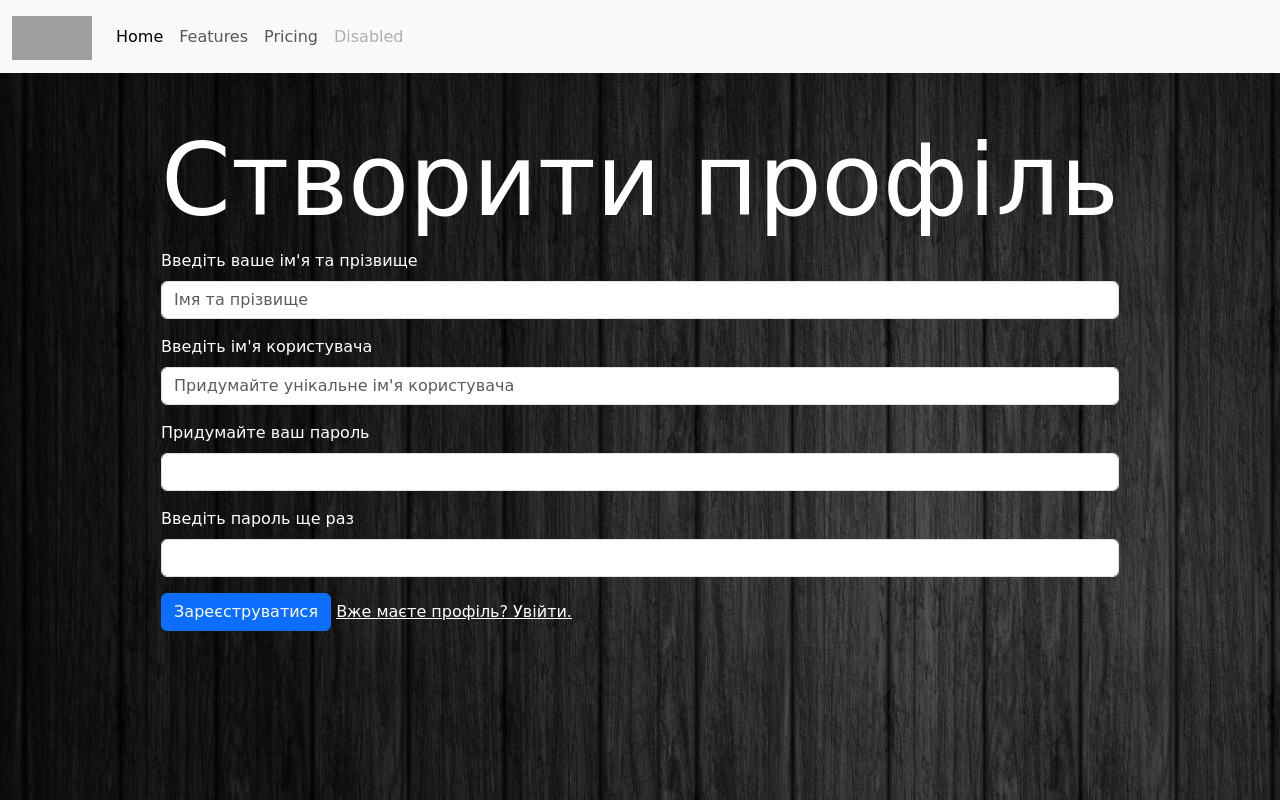
After one commit to Br0fer/flask, a Flask app: page /signup in a window 1280 px wide. The commit adds this page. Run offline with Flask 3, Linux system fonts and the light colour scheme; grey boxes are pictures that could not be loaded.

Commit message:
URAAAAAAAAA

```diff
--- a/app.py
+++ b/app.py
@@ -1,5 +1,6 @@
+from flask_sqlalchemy import SQLAlchemy
+
 from flask import Flask, render_template
-from flask_sqlalchemy import SQLAlchemy
 
 db = SQLAlchemy()
 app = Flask(__name__)  # Створюємо вебдодаток Flask
@@ -7,30 +8,42 @@ app.config["SQLALCHEMY_DATABASE_URI"] = "sqlite:///recepies.db"
 app.config["SQLALCHEMY_TRACK_MODIFICATIONS"] = False
 db.init_app(app)
 
-
 class User(db.Model):
 	id = db.Column(db.Integer, primary_key=True)
 	username = db.Column(db.String(50), unique = True, nullable = False)
 	password = db.Column(db.String, nullable = False)
 	name = db.Column(db.String(200))
-	logiks = db.Column(db.Integer, default = 0)
 
-	projects = db.relationship('Project', backref = 'author')
+	recepies = db.relationship('Recepies', backref = 'author')
 
+	def __repr__(self):
+		return f"User: {self.username}"
 
-class Project(db.Model):
+class Recepies(db.Model):
 	id=db.Column(db.Integer, primary_key = True)
 	title = db.Column(db.String, nullable = False)
-	description = db.Column(db.Text)
+	ingredients = db.Column(db.Text)
+	actions = db.Column(db.Text)
 	link = db.Column(db.Text)
 
 	user_id = db.Column(db.Integer, db.ForeignKey('user.id'))
 
+	def __repr__(self):
+		return f"Recepie: {self.title}"
 
 @app.route("/")  # Вказуємо url-адресу для виклику функції
 def index():
-	return render_template("my_page.html")  # Результат, що повертається у браузер
+	recepies = Recepies.query.all()
+	print(recepies)
+	return render_template("my_page.html", recepies=recepies)  # Результат, що повертається у браузер
 
+@app.route("/signup", methods = ["POST", "GET"])
+def signup():
+	return render_template("signup.html")
+
+@app.route("/signin", methods = ["POST", "GET"])
+def signin():
+	return render_template("login.html")
 
 if __name__ == "__main__":
 	app.config['TEMPLATES_AUTO_RELOAD'] = True
--- a/static/mypage.css
+++ b/static/mypage.css
@@ -32,3 +32,7 @@ h1{
 	font-family: 'Edu NSW ACT Foundation', cursive;
 	font-size: 100px;
 }
+
+form{
+	color: white;
+}
--- /dev/null
+++ b/templates/signup.html
@@ -0,0 +1,86 @@
+<!doctype html>
+<html lang="uk">
+
+<head>
+    <!-- Голова: опис сторінки та підключення стилів -->
+    <meta charset="utf-8">
+    <meta name="viewport" content="width=device-width, initial-scale=1">
+    <title>Назва сторінки</title>
+    <!-- Підключення CSS -->
+    <link rel="preconnect" href="https://fonts.googleapis.com">
+    <link rel="preconnect" href="https://fonts.gstatic.com" crossorigin>
+    <link
+        href="https://fonts.googleapis.com/css2?family=Roboto+Mono:ital,wght@0,100;0,600;0,700;1,500;1,600;1,700&display=swap"
+        rel="stylesheet">
+    <link href="https://cdn.jsdelivr.net/npm/bootstrap@5.3.0-alpha1/dist/css/bootstrap.min.css" rel="stylesheet"
+        integrity="sha384-GLhlTQ8iRABdZLl6O3oVMWSktQOp6b7In1Zl3/Jr59b6EGGoI1aFkw7cmDA6j6gD" crossorigin="anonymous">
+
+        <link rel="stylesheet" href="{{ url_for('static', filename='mypage.css')}}">
+</head>
+
+<body>
+    <!-- Тіло: увесь вміст сторінки -->
+    <header>
+        <!-- Шапка сайту: назва, логотип, навігація -->
+        <nav class="navbar navbar-expand-lg bg-light">
+            <div class="container-fluid">
+                <a class="navbar-brand" href="#"><img
+                        src="https://static.tildacdn.com/tild3537-6232-4732-a664-363662623537/Subtract.svg" alt="Logo"
+                        width="80" height="44" class="d-inline-block align-text-top"></a>
+                <button class="navbar-toggler" type="button" data-bs-toggle="collapse" data-bs-target="#navbarNav"
+                    aria-controls="navbarNav" aria-expanded="false" aria-label="Toggle navigation">
+                    <span class="navbar-toggler-icon"></span>
+                </button>
+                <div class="collapse navbar-collapse" id="navbarNav">
+                    <ul class="navbar-nav">
+                        <li class="nav-item">
+                            <a class="nav-link active" aria-current="page" href="#">Home</a>
+                        </li>
+                        <li class="nav-item">
+                            <a class="nav-link" href="#">Features</a>
+                        </li>
+                        <li class="nav-item">
+                            <a class="nav-link" href="#">Pricing</a>
+                        </li>
+                        <li class="nav-item">
+                            <a class="nav-link disabled">Disabled</a>
+                        </li>
+                    </ul>
+                </div>
+            </div>
+        </nav>
+    </header>
+    <main class="container d-flex justify-content-center align-items-center">
+
+        <form action="" method="POST">
+            <h1 class="mt-5">Створити профіль</h1>
+            <div class="mb-3">
+                <label for="name" class="form-label">Введіть ваше ім'я та прізвище</label>
+                <input name="name" type="text" class="form-control" id="name" placeholder="Імя та прізвище">
+            </div>
+            <div class="mb-3">
+                <label for="name" class="form-label">Введіть ім'я користувача</label>
+                <input name="username" type="text" class="form-control" id="name" placeholder="Придумайте унікальне ім'я користувача">
+            </div>
+            <div class="mb-3">
+                <label for="password" class="form-label">Придумайте ваш пароль</label>
+                <input name="password" type="password" class="form-control" id="password" >
+            </div>
+            <div class="mb-3">
+                <label for="passwordCheck" class="form-label">Введіть пароль ще раз</label>
+                <input name="passwordCheck" type="password" class="form-control" id="passwordCheck" >
+            </div>
+            <button type="submit" class="btn btn-primary">Зареєструватися</button>
+            <a href="{{url_for('signin')}}" class="text-white">Вже маєте профіль? Увійти.</a>
+        </form>
+    </main>
+    <footer>
+        <!-- Підвал сайту: про сайт, автор, контакти тощо -->
+    </footer>
+    <!-- Підключення JavaScript -->
+    <script src="https://cdn.jsdelivr.net/npm/bootstrap@5.3.0-alpha1/dist/js/bootstrap.bundle.min.js"
+        integrity="sha384-w76AqPfDkMBDXo30jS1Sgez6pr3x5MlQ1ZAGC+nuZB+EYdgRZgiwxhTBTkF7CXvN"
+        crossorigin="anonymous"></script>
+</body>
+
+</html>
```
Also changed, not shown: templates/login.html (added, +78 -0 lines), templates/my_page.html (+8 -0 lines), testdb.py (+17 -1 lines), instance/recepies.db.
